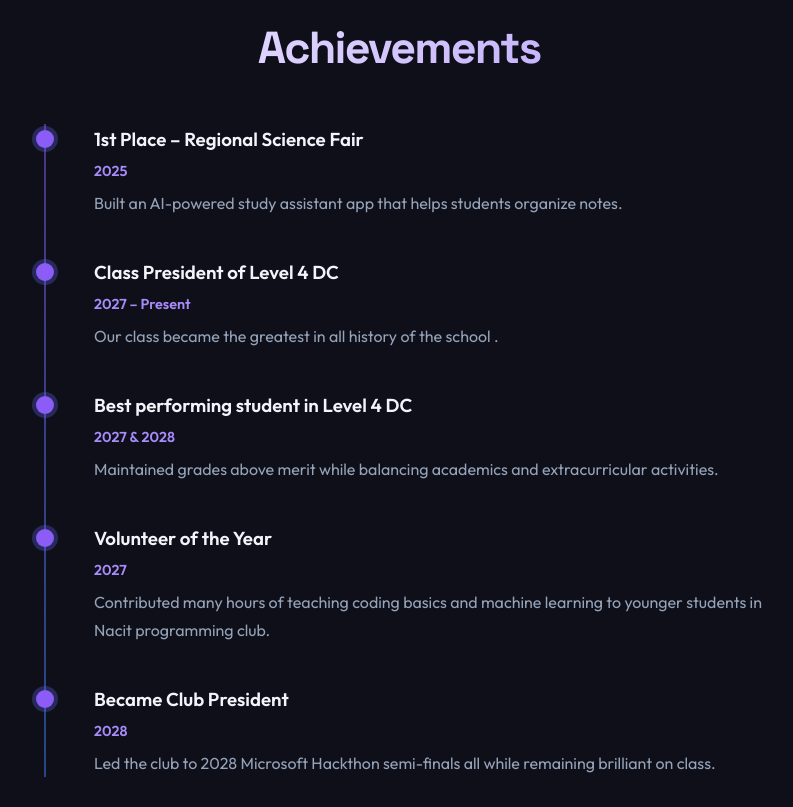
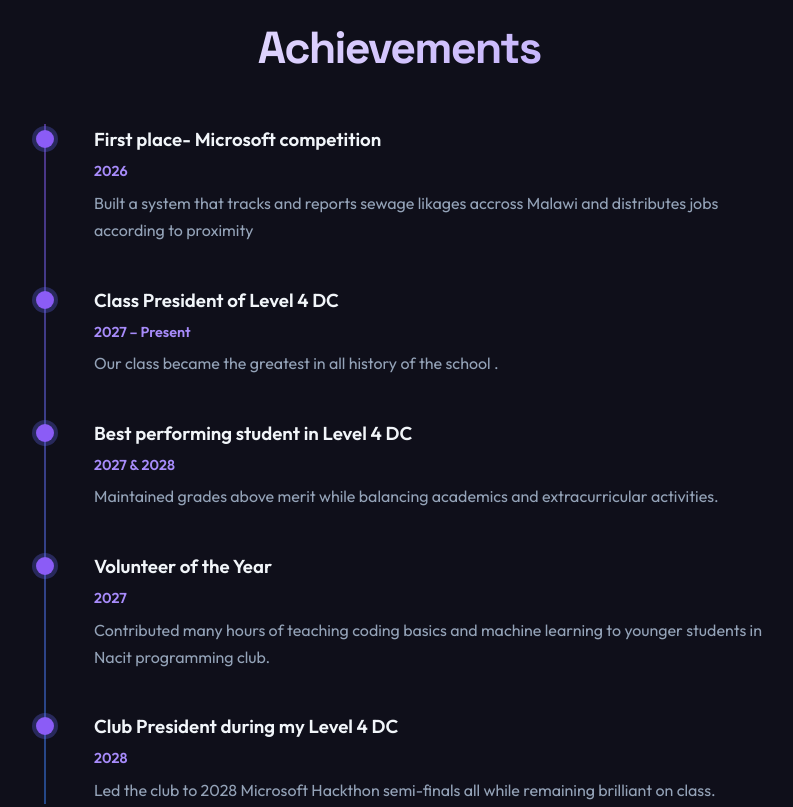
Before and after one commit to zalamba13-alt/M17--mkwezaB, a website: page index.html in a window 1280 px wide. Shown: the part 2160-2967 px from the top of the page, without its empty margins (241-1034 px from the left). Drawn offline with Linux system fonts and the light colour scheme.

Commit message:
update index.html

```diff
--- a/index.html
+++ b/index.html
@@ -107,9 +107,9 @@
       <h2>Achievements</h2>
       <div class="timeline">
         <div class="timeline-item">
-          <h3>1st Place – Regional Science Fair</h3>
-          <p class="date">2025</p>
-          <p>Built an AI-powered study assistant app that helps students organize notes.</p>
+          <h3>First place- Microsoft competition</h3>
+          <p class="date">2026</p>
+          <p>Built a system that tracks and reports sewage likages accross Malawi and distributes jobs according to proximity</p>
         </div>
         <div class="timeline-item">
           <h3>Class President of Level 4 DC</h3>
@@ -127,7 +127,7 @@
           <p>Contributed many hours of teaching coding basics and machine learning to younger students in Nacit programming club.</p>
         </div>
         <div class="timeline-item">
-          <h3>Became Club President </h3>
+          <h3>Club President during my Level 4 DC</h3>
           <p class="date">2028</p>
           <p>Led the club to 2028 Microsoft Hackthon semi-finals all while remaining brilliant on class.</p>
         </div>
```
